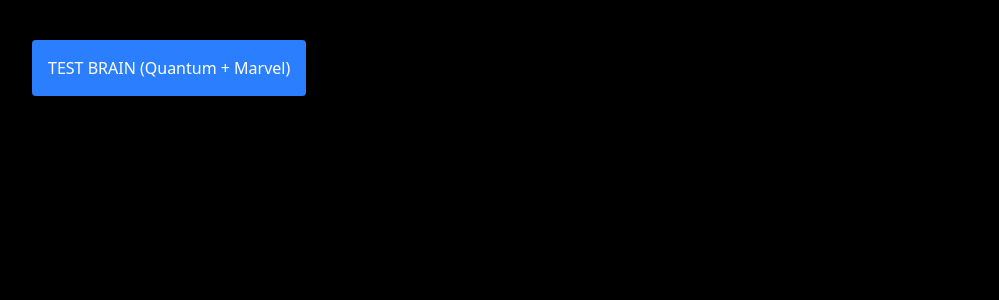
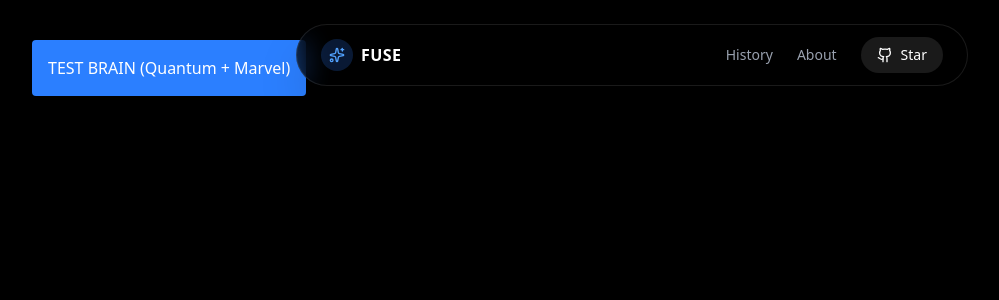
Before and after one commit to TheoStasis/fuse-hackathon, a Next.js app: page / in a window 1280 px wide. Shown: the top 300 px of the page, without its empty margins (8-1007 px from the left). Built offline with nearby package versions, Linux system fonts and the light colour scheme.

Commit message:
Add new dependencies for Spline integration: Included @splinetool/react-spline and @splinetool/runtime in package.json and package-lock.json. Updated the main page to incorporate a Navbar component.

```diff
--- a/app/api/generate/route.ts
+++ b/app/api/generate/route.ts
@@ -15,7 +15,7 @@
       return NextResponse.json({ error: "Missing topic or interest" }, { status: 400 });
     }
 
-    // 3. Select the Model (Gemini 1.5 Flash is fast & free)
+
     const model = genAI.getGenerativeModel({ model: "gemini-2.5-flash" });
 
     // 4. AGENT 1: The "Mapper"
--- /dev/null
+++ b/app/components/Navbar.tsx
@@ -0,0 +1,33 @@
+"use client";
+import { Sparkles, Github } from "lucide-react";
+
+export default function Navbar() {
+  return (
+    <nav className="fixed top-6 left-1/2 -translate-x-1/2 z-50 w-[90%] max-w-2xl">
+      <div className="flex items-center justify-between px-6 py-3 rounded-full border border-white/10 bg-black/60 backdrop-blur-md shadow-2xl">
+
+        {/* Logo Section */}
+        <div className="flex items-center gap-2">
+          <div className="bg-blue-500/20 p-2 rounded-full">
+            <Sparkles className="w-4 h-4 text-blue-400" />
+          </div>
+          <span className="font-bold text-white tracking-wide">FUSE</span>
+        </div>
+
+        {/* Links Section */}
+        <div className="flex items-center gap-6 text-sm font-medium text-gray-400">
+          <a href="#" className="hover:text-white transition-colors">History</a>
+          <a href="#" className="hover:text-white transition-colors">About</a>
+          <a
+            href="https://github.com/YOUR_USERNAME"
+            target="_blank"
+            className="text-white bg-white/10 px-4 py-2 rounded-full hover:bg-white/20 transition-all flex items-center gap-2"
+          >
+            <Github className="w-4 h-4" />
+            <span>Star</span>
+          </a>
+        </div>
+      </div>
+    </nav>
+  );
+}
--- a/app/page.tsx
+++ b/app/page.tsx
@@ -1,6 +1,6 @@
 "use client";
 import { useState } from "react";
-
+import Navbar from "./components/Navbar";
 export default function Home() {
   const [result, setResult] = useState("");
 
@@ -15,7 +15,9 @@
   };
 
   return (
+
     <div className="p-10 bg-black text-white min-h-screen">
+      <Navbar />
       <button onClick={testAPI} className="bg-blue-500 p-4 rounded">
         TEST BRAIN (Quantum + Marvel)
       </button>
--- a/package.json
+++ b/package.json
@@ -10,6 +10,8 @@
   },
   "dependencies": {
     "@google/generative-ai": "^0.24.1",
+    "@splinetool/react-spline": "^4.1.0",
+    "@splinetool/runtime": "^1.12.27",
     "clsx": "^2.1.1",
     "firebase": "^12.7.0",
     "framer-motion": "^12.23.26",
```
Also changed, not shown: 1 other file (tests, documents, lock files or other folders).
